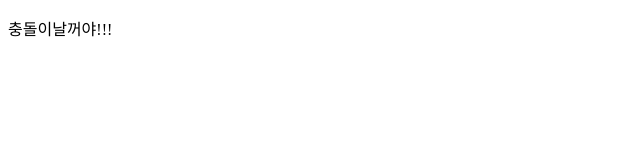
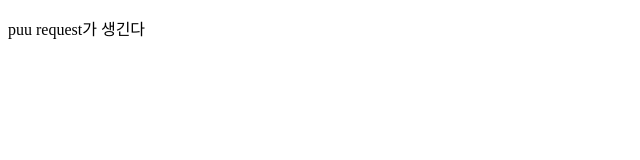
Before and after one commit to channnoh/GitInitTest, a plain HTML site: page index.html in a window 1280 px wide. Shown: the full height of the page, 0-640 px from the left. Drawn offline with Linux system fonts and the light colour scheme.

Commit message:
변경사항

```diff
--- a/index.html
+++ b/index.html
@@ -6,6 +6,6 @@
     <title>t새로운기능</title>
 </head>
 <body>
-    <p>충돌이날꺼야!!!</p>
+    <p>puu request가 생긴다</p>
 </body>
 </html>
```
